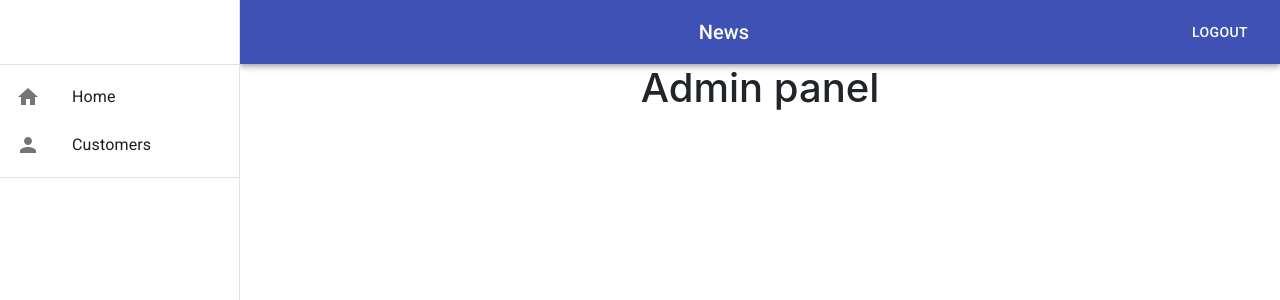
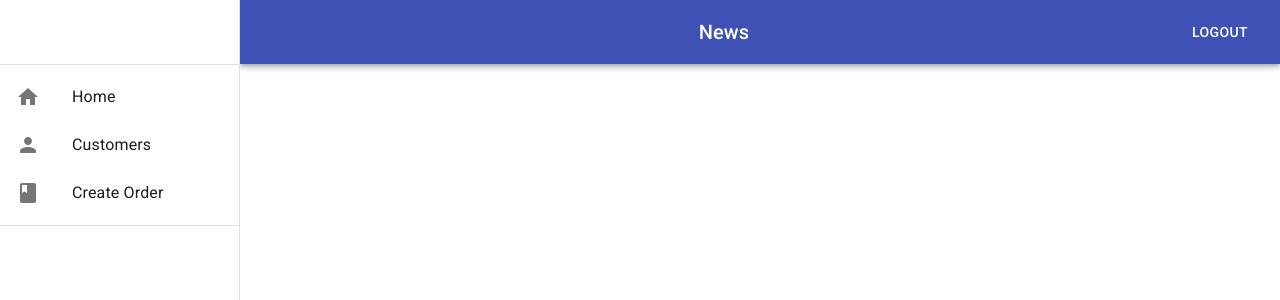
Before and after one commit to jrjs1996/Delivery, a React (Create React App) app in the folder client/: page /admin in a window 1280 px wide. Shown: the top 300 px of the page. Built offline with nearby package versions, Linux system fonts and the light colour scheme; sample sign-in values are in the browser's storage; a web font is replaced by a local one.

Commit message:
Can now access CreateOrder component as a sub route of admin.

```diff
--- a/client/src/App.js
+++ b/client/src/App.js
@@ -15,7 +15,7 @@ export default function App() {
     <Router>
       <Provider store={store}>
         <div className="App">
-          <AdminRoute path="/admin/" exact component={Admin} />
+          <AdminRoute path="/admin" component={Admin} />
           <Route path="/login/" component={Login} />
         </div>
       </Provider>
--- a/client/src/Components/Admin/Admin.js
+++ b/client/src/Components/Admin/Admin.js
@@ -6,6 +6,8 @@ import Typography from '@material-ui/core/Typography';
 import Button from '@material-ui/core/Button';
 import SideMenu from '../SideMenu/SideMenu';
 import LogoutButton from './LogoutButton';
+import CreateOrder from './CreateOrder';
+import { BrowserRouter as Router, Route } from 'react-router-dom';
 const drawerWidth = 240;
 
 const useStyles = makeStyles(theme => ({
@@ -22,10 +24,9 @@ const useStyles = makeStyles(theme => ({
   },
 }));
 
-export default function Admin() {
-
+export default function Admin(props) {
   const classes = useStyles();
-
+  console.log(props);
   return (
     <div className="adminPanel">
       <SideMenu />
@@ -38,7 +39,7 @@ export default function Admin() {
             <LogoutButton color="inherit" />
           </Toolbar>
         </AppBar>
-        <h1>Admin panel</h1>
+        <Route path="/admin/createorder/" component={CreateOrder} />
       </div>
     </div>
   );
--- /dev/null
+++ b/client/src/Components/Admin/CreateOrder.js
@@ -0,0 +1,11 @@
+import React, { Component } from 'react'
+
+export default class CreateOrder extends Component {
+  render() {
+    return (
+      <div>
+        Hello world
+      </div>
+    )
+  }
+}
--- a/client/src/Components/SideMenu/SideMenu.js
+++ b/client/src/Components/SideMenu/SideMenu.js
@@ -5,6 +5,7 @@ import List from '@material-ui/core/List';
 import Divider from '@material-ui/core/Divider';
 import HomeIcon from '@material-ui/icons/Home';
 import PersonIcon from '@material-ui/icons/Person';
+import BookIcon from '@material-ui/icons/Book';
 import { BrowserRouter as Router, Route, Link } from "react-router-dom";
 
 import SideMenuItem from './SideMenuItem';
@@ -51,6 +52,7 @@ function SideMenu() {
       <List>
         <SideMenuItem to="/" text="Home"><HomeIcon /></SideMenuItem>
         <SideMenuItem to="/customers/" text="Customers"><PersonIcon /></SideMenuItem>
+        <SideMenuItem to="/admin/createorder/" text="Create Order"><BookIcon /></SideMenuItem>
       </List>
       <Divider />
     </Drawer>
```
